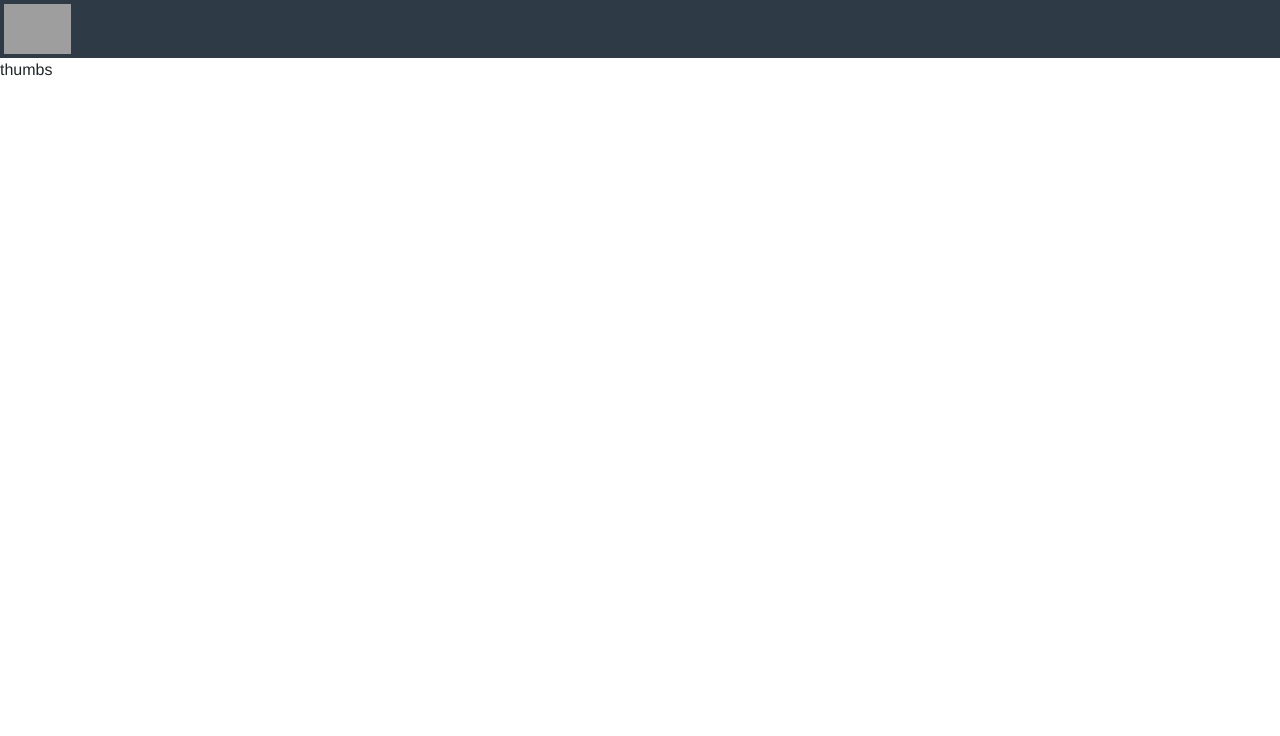
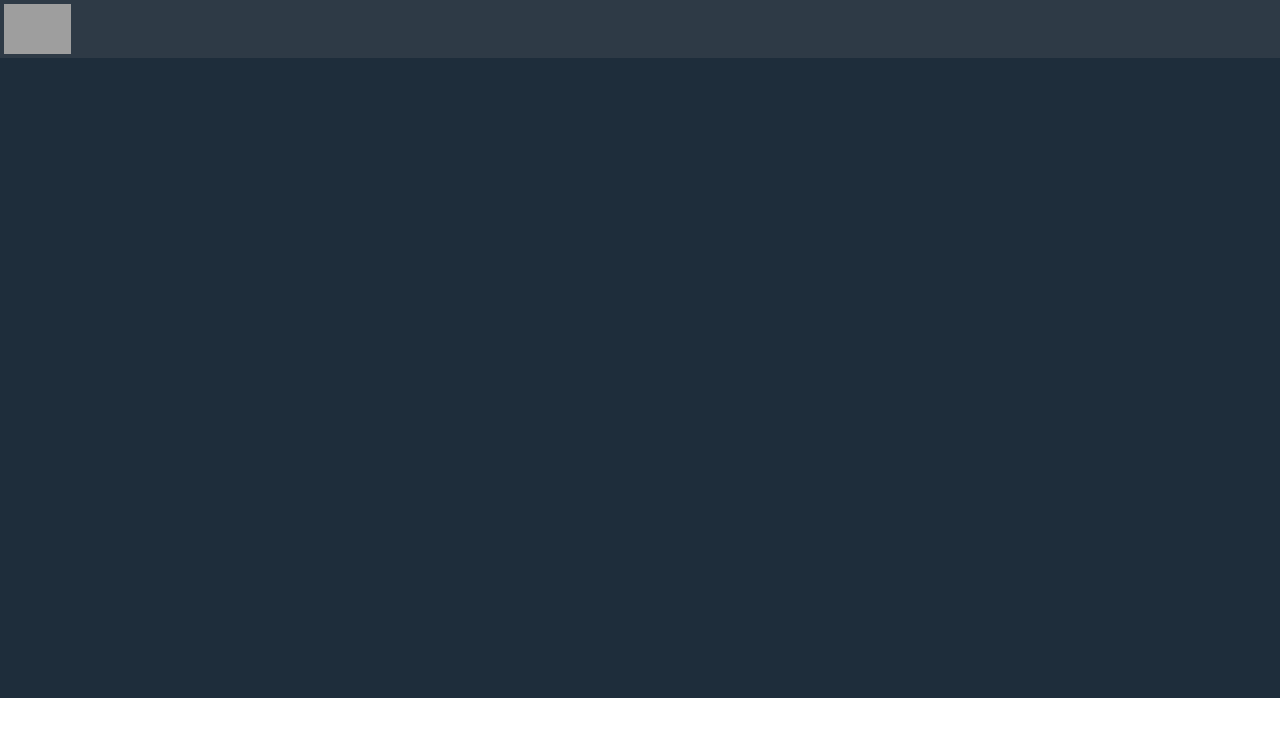
Before and after one commit to pyroYV/vue-dischi, a Vue app: page / in a window 1280 px wide. Shown: the top 736 px of the page. Built offline with nearby package versions, Linux system fonts and the light colour scheme; grey boxes are pictures that could not be loaded.

Commit message:
Progress components

```diff
--- a/src/components/Main.vue
+++ b/src/components/Main.vue
@@ -1,6 +1,10 @@
 <template>
-  <ThumbList/>
+<main>
+    <div class="container-lg">
 
+     <ThumbList/>
+  </div>
+</main>
 </template>
 
 <script>
@@ -12,6 +16,10 @@ export default {
 }
 </script>
 
-<style>
+<style lang="scss" scoped>
+main{
+    background-color: #1e2d3b;
+    height: 80vh;
+}
 
 </style>
--- /dev/null
+++ b/src/components/SingleCard.vue
@@ -0,0 +1,13 @@
+<template>
+
+</template>
+
+<script>
+export default {
+
+}
+</script>
+
+<style>
+
+</style>
--- a/src/components/ThumbList.vue
+++ b/src/components/ThumbList.vue
@@ -1,11 +1,34 @@
 <template>
   <div>
-    thumbs
+    <SingleCard/>
   </div>
 </template>
 
 <script>
+import axios from 'axios'
+import SingleCard from './SingleCard.vue'
+
 export default {
+    data() {
+        return {
+
+        }
+    },
+    components:{
+        SingleCard,
+    },
+    methods: {
+        GetCards(){
+            axios.get('https://flynn.boolean.careers/exercises/api/array/music')
+            .then((result) => {
+                this.card = result.data.result;
+                console.log(result.data.result)
+            })
+            .catch((error) => {
+                console.warn(error);
+            })
+        }
+    },
 
 }
 </script>
```
